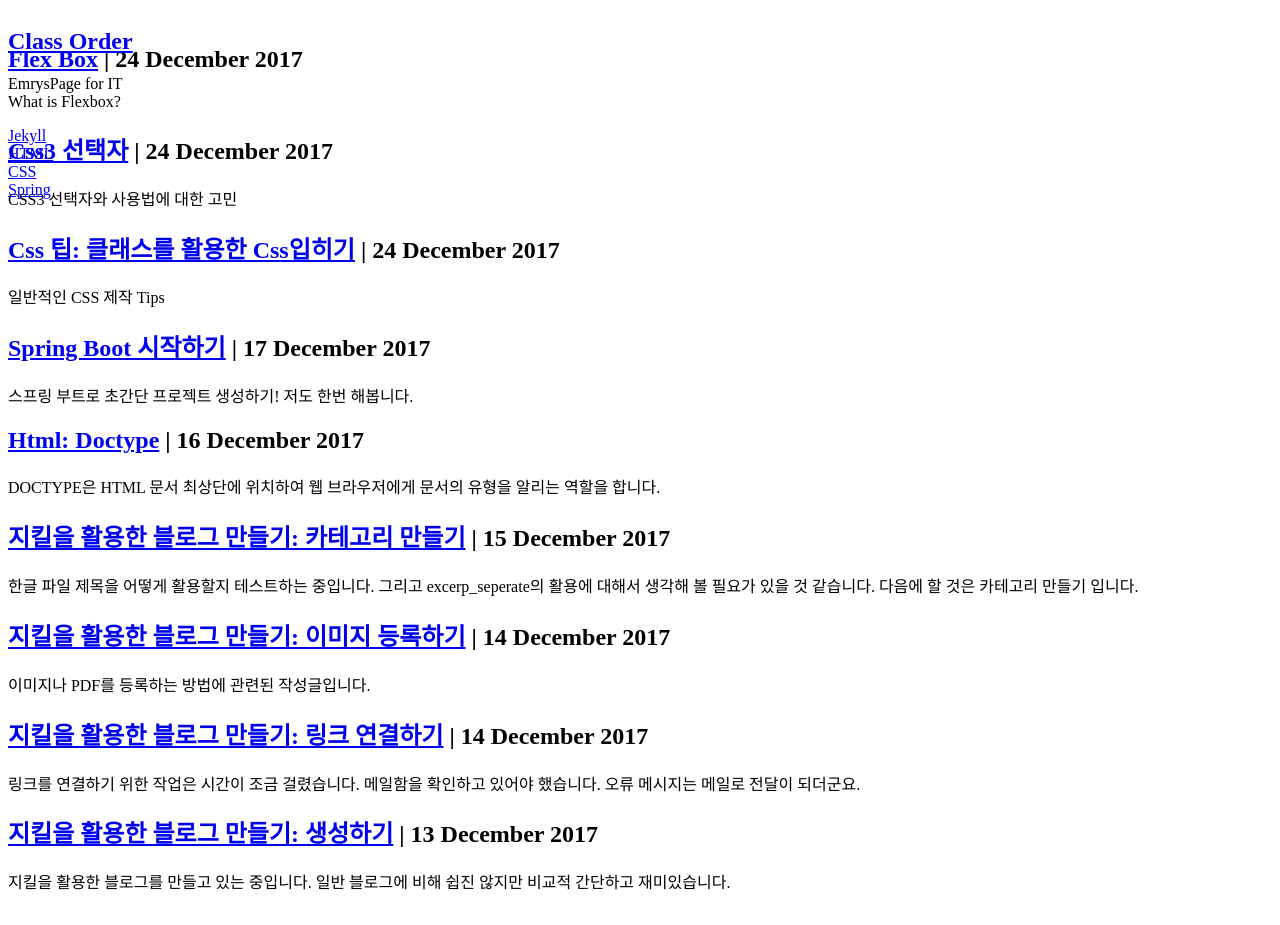
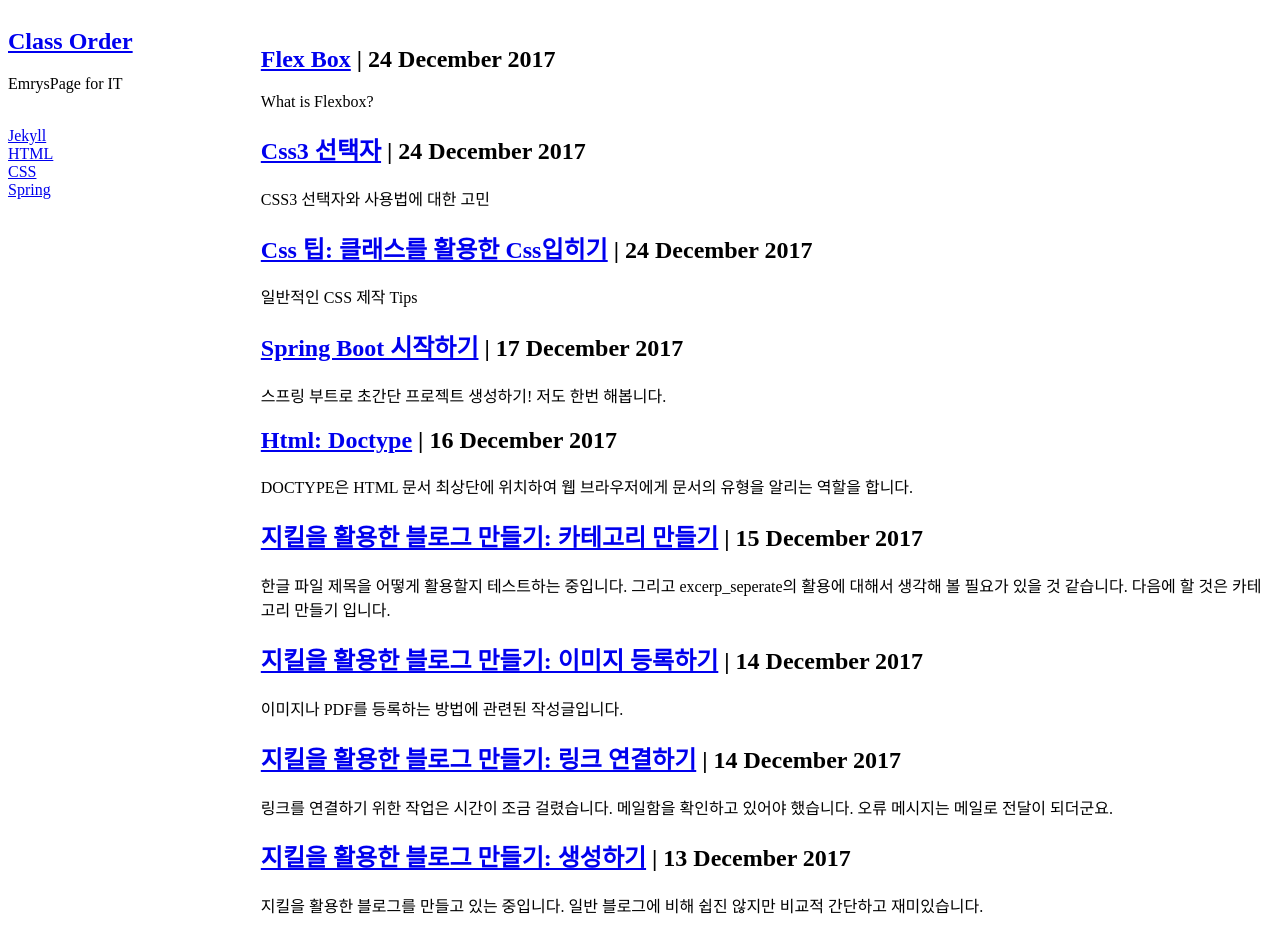
Before and after one commit to ProjectTavern/deprecated-winterguard.github.io, a Jekyll site: the page built from index.html, in a window 1280 px wide. Built offline with Jekyll 4.4.1, drawn with Linux system fonts in a browser that asks for light colours; nearby versions of some CDN libraries; the list of posts is cut into pages by our own code; before the commit the page ends 901 px from its top, so only the background shows below that.

Commit message:
실험 중

```diff
--- a/_layouts/default.html
+++ b/_layouts/default.html
@@ -2,10 +2,11 @@
 <html lang="ko-kr">
     {% include head.html %}
 <body class="flex">
-    <div style="flex: 2; order: 1; position: absolute">
+    <div style="flex: 2; order: 1; position: fixed; z-index: 1">
     {% include main_title.html %}
     {% include categories.html %}
     </div>
+    <div style="flex: 2; order: 1"></div>
     <section style="flex:8;order:2">
     {{ content }}
     </section>
```
